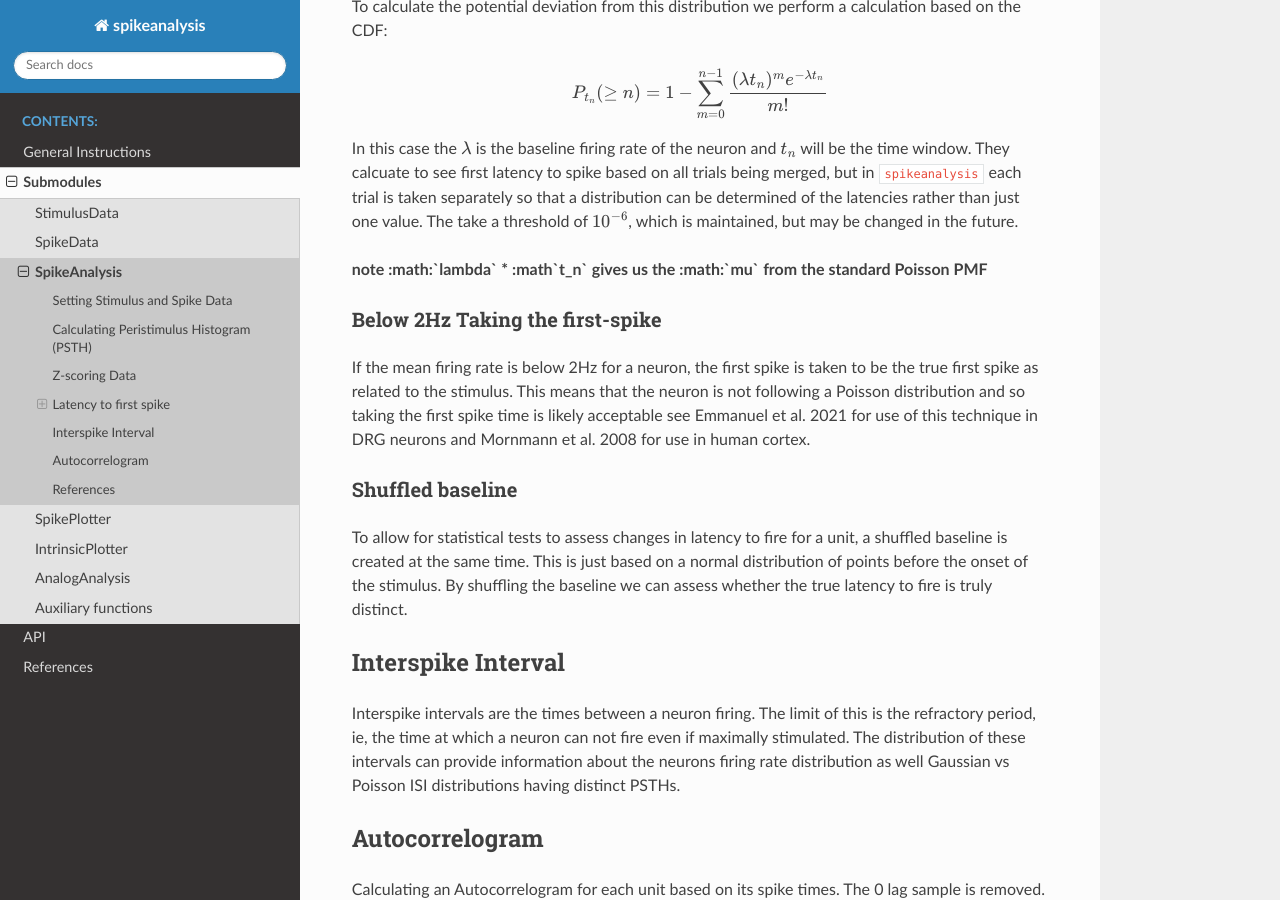
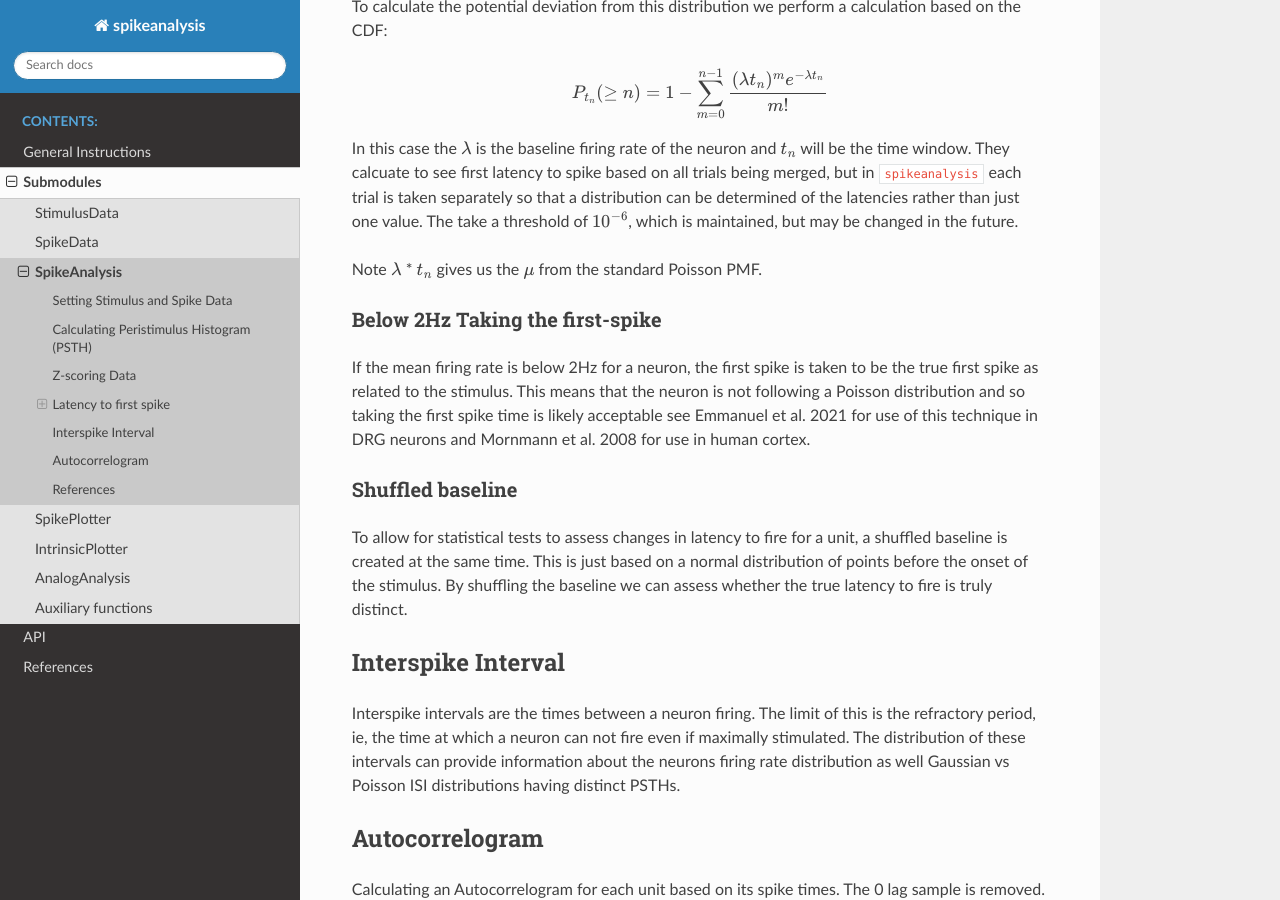
Before and after one commit to zm711/spikeanalysis, a Sphinx documentation site: the page built from docs/source/submodules/spike_analysis.rst, in a window 1280 px wide and 900 px high, scrolled down 2191 px. Built offline with Sphinx 7.4.7 and the Read the Docs theme 2.0.0, drawn with Linux system fonts in a browser that asks for light colours.

Commit message:
typo in rtd

```diff
--- a/docs/source/submodules/spike_analysis.rst
+++ b/docs/source/submodules/spike_analysis.rst
@@ -107,7 +107,7 @@ first latency to spike based on all trials being merged, but in :code:`spikeanal
 can be determined of the latencies rather than just one value. The take a threshold of :math:`10^{-6}`, which is maintained, but may be
 changed in the future.
 
-**note :math:`\lambda` * :math`t_n` gives us the :math:`\mu` from the standard Poisson PMF**
+Note :math:`\lambda` * :math:`t_n` gives us the :math:`\mu` from the standard Poisson PMF.
 
 Below 2Hz Taking the first-spike
 ^^^^^^^^^^^^^^^^^^^^^^^^^^^^^^^^
```
